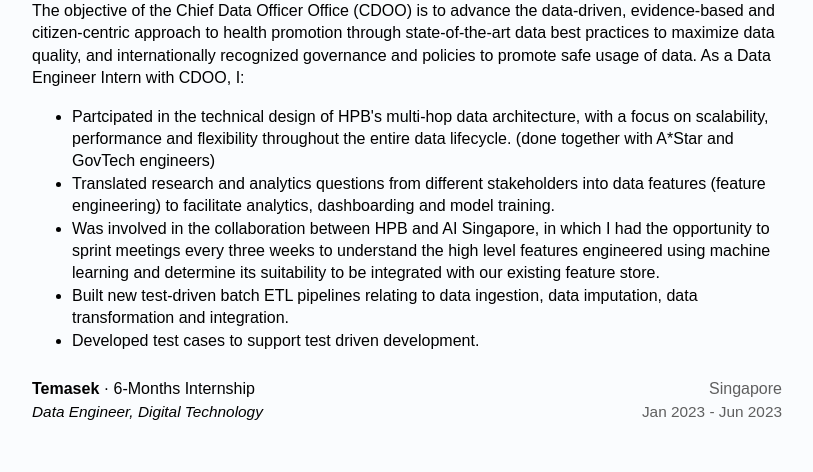
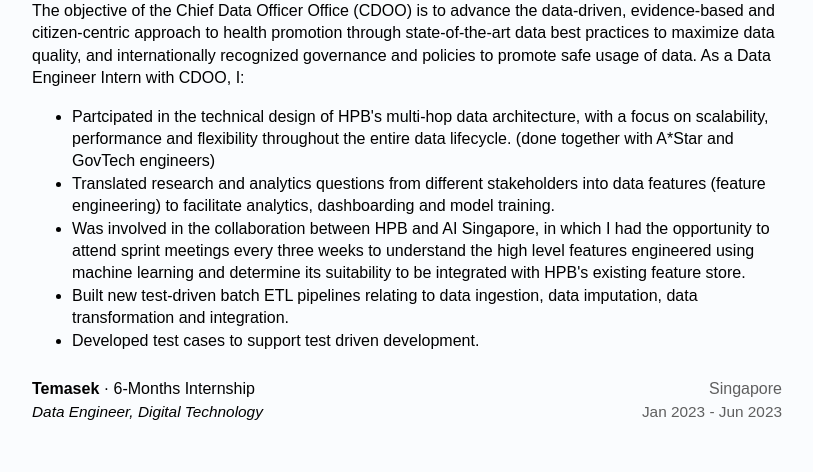
Before and after one commit to shivnarayanan/personal-website, a Flask app: page /experience in a window 1280 px wide. Shown: the part 250-722 px from the top of the page, without its empty margins (233-1046 px from the left). Run offline with Flask 2, Linux system fonts and the light colour scheme.

Commit message:
Update experience.html

```diff
--- a/templates/experience.html
+++ b/templates/experience.html
@@ -25,7 +25,7 @@
                 <ul>
                     <li>Partcipated in the technical design of HPB's multi-hop data architecture, with a focus on scalability, performance and flexibility throughout the entire data lifecycle. (done together with A*Star and GovTech engineers)</li>
                     <li>Translated research and analytics questions from different stakeholders into data features (feature engineering) to facilitate analytics, dashboarding and model training.</li>
-                    <li>Was involved in the collaboration between HPB and AI Singapore, in which I had the opportunity to sprint meetings every three weeks to understand the high level features engineered using machine learning and determine its suitability to be integrated with our existing feature store.</li>
+                    <li>Was involved in the collaboration between HPB and AI Singapore, in which I had the opportunity to attend sprint meetings every three weeks to understand the high level features engineered using machine learning and determine its suitability to be integrated with HPB's existing feature store.</li>
                     <li>Built new test-driven batch ETL pipelines relating to data ingestion, data imputation, data transformation and integration.</li>
                     <li>Developed test cases to support test driven development.</li>
                 </ul>
```
